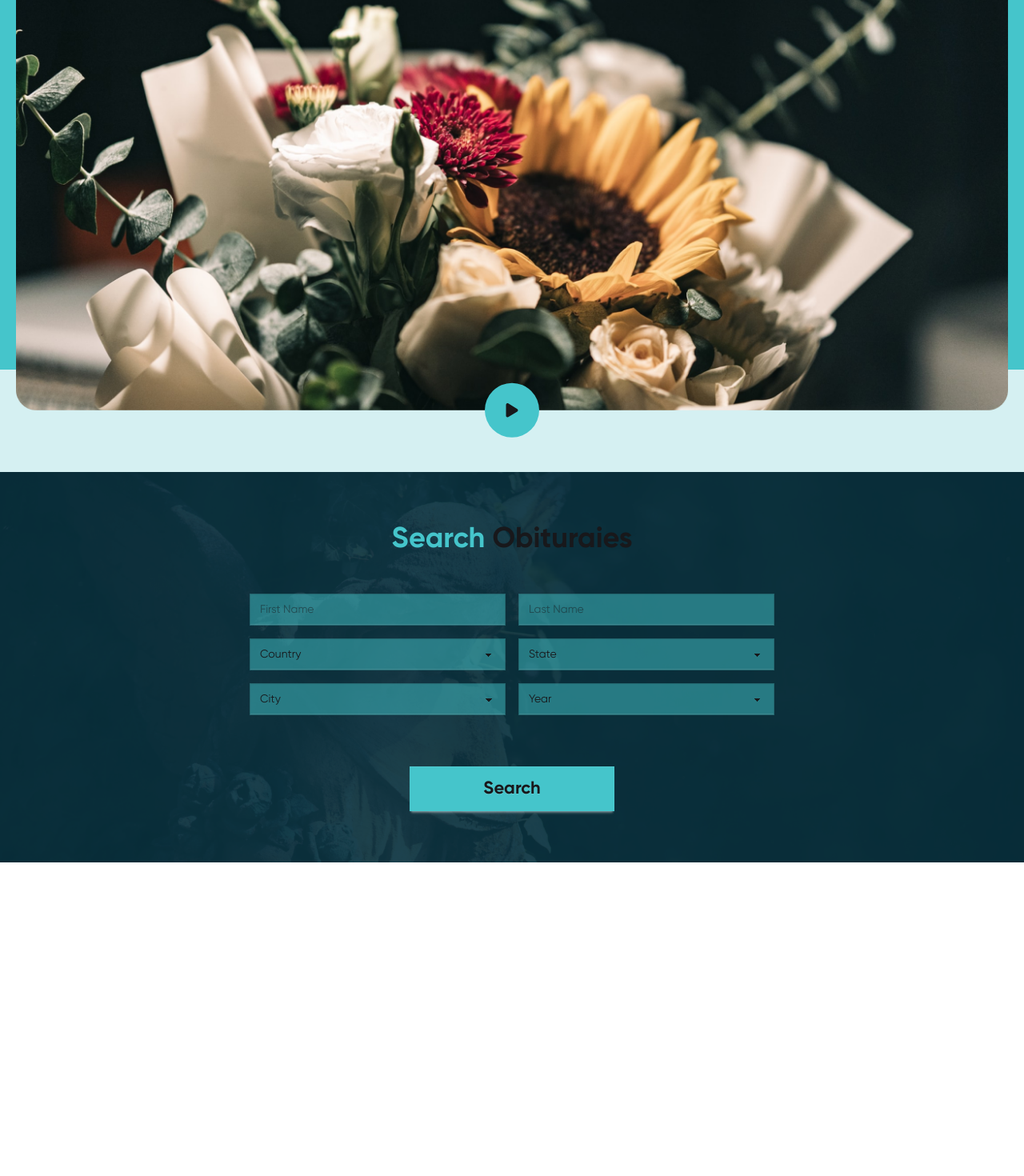
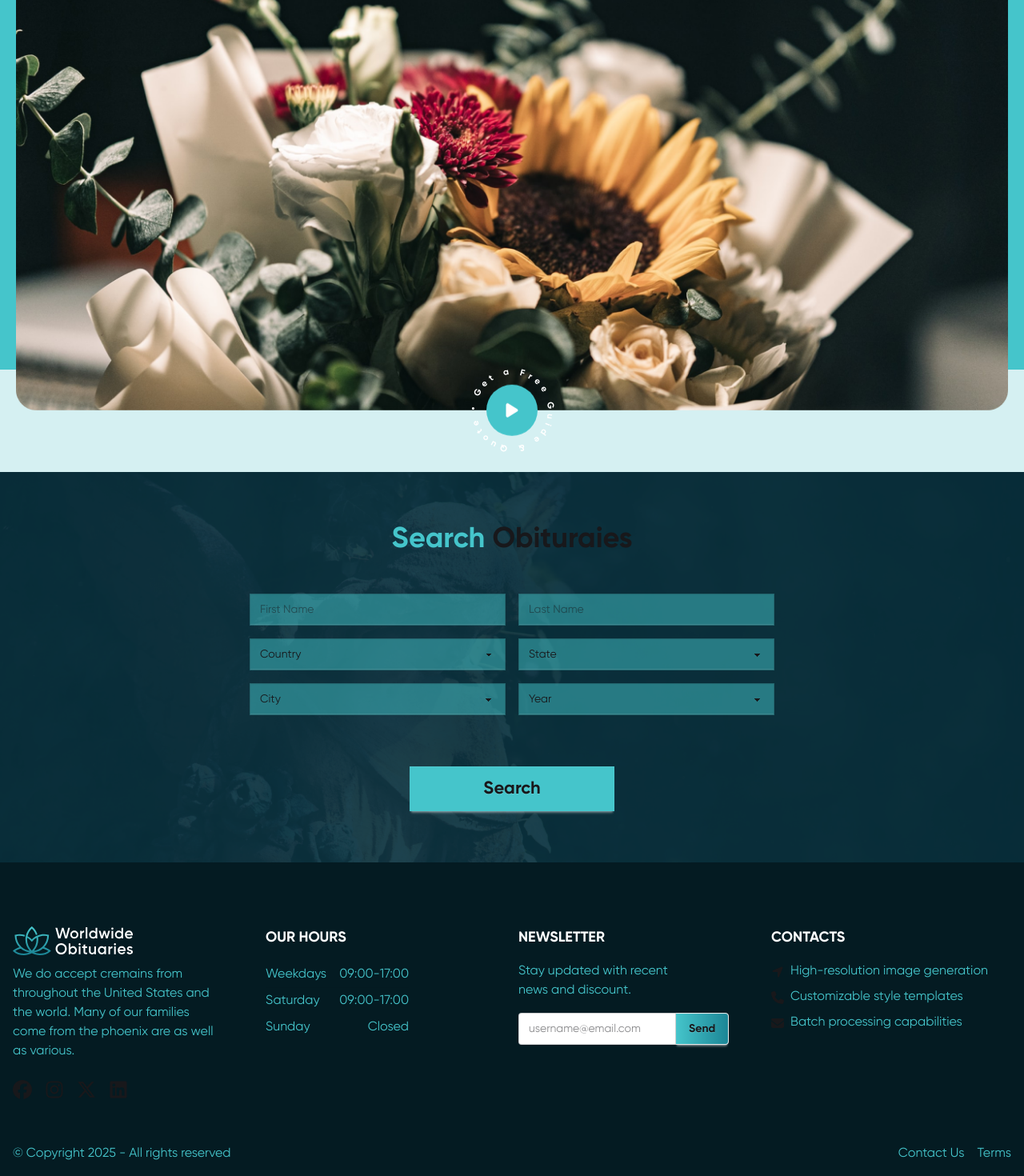
Before and after one commit to ahsanulazim/obituary, a React (Vite) app: page / in a window 1280 px wide. Shown: the part 786-2256 px from the top of the page at 80% size. Before the commit the page ends 1864 px from the top, so only its background shows below. Built offline with nearby package versions, Linux system fonts and the light colour scheme.

Commit message:
footer added

```diff
--- a/src/App.jsx
+++ b/src/App.jsx
@@ -1,5 +1,5 @@
 import Carousel from "./components/Carousel"
-import Header from "./components/Header"
+import Footer from "./components/Footer"
 import Navbar from "./components/Navbar"
 import Search from "./components/Search"
 import Video from "./components/Video"
@@ -14,6 +14,7 @@ function App() {
       <Carousel />
       <Video />
       <Search />
+      <Footer />
     </>
   )
 }
--- /dev/null
+++ b/src/components/Footer.jsx
@@ -0,0 +1,117 @@
+import { FaEnvelope, FaFacebook, FaInstagram, FaLinkedin, FaLocationArrow, FaPhone, FaXTwitter } from 'react-icons/fa6';
+import Logo from '../assets/Images/Logo-Dark.svg'
+
+const Footer = () => {
+    return (<>
+        <footer className="bg-silent ">
+            <footer className="footer grid-cols-1 min-[600px]:grid-cols-2 md:grid-cols-3 lg:grid-cols-4 !grid-flow-dense sm:footer-horizontal max-w-[1380px] mx-auto pt-20 pb-10 px-4 justify-between">
+                <aside>
+                    <img src={Logo} alt="Worldwide Obituary Logo" className='mb-1' />
+                    <p className='max-w-3xs text-base text-main mb-4'>
+                        We do accept cremains from
+                        throughout the United States
+                        and the world. Many of our
+                        families come from the
+                        phoenix are as well as various.
+                    </p>
+                    <div className="grid grid-flow-col gap-4">
+                        <a>
+                            <FaFacebook className='size-6 hover:text-main cursor-pointer' />
+                        </a>
+                        <a>
+                            <FaInstagram className='size-6 hover:text-main cursor-pointer' />
+                        </a>
+                        <a>
+                            <FaXTwitter className='size-6 hover:text-main cursor-pointer' />
+                        </a>
+                        <a>
+                            <FaLinkedin className='size-6 hover:text-main cursor-pointer' />
+                        </a>
+                    </div>
+                </aside>
+                <nav>
+                    <h6 className="footer-title text-white opacity-100 text-lg">Our Hours</h6>
+                    <div className="overflow-x-auto">
+                        <table className="table border-separate text-main">
+
+
+                            <tbody>
+                                {/* row 1 */}
+                                <tr className=''>
+
+                                    <td className="p-0 pr-4 py-1 text-base">Weekdays</td>
+
+                                    <td className="p-0 text-right text-base">09:00-17:00</td>
+                                </tr>
+                                {/* row 2 */}
+                                <tr>
+
+                                    <td className="p-0 py-1 text-base">Saturday</td>
+
+                                    <td className="p-0 text-right text-base">09:00-17:00</td>
+                                </tr>
+                                {/* row 3 */}
+                                <tr>
+
+                                    <td className="p-0 py-1 text-base">Sunday</td>
+
+                                    <td className="p-0 text-right text-base">Closed</td>
+                                </tr>
+                            </tbody>
+                        </table>
+                    </div>
+                </nav>
+                <form>
+                    <h6 className="footer-title text-white opacity-100 text-lg">Newsletter</h6>
+                    <fieldset className="w-full">
+                        <label className='text-main mb-4 text-base'>Stay updated with recent <br /> news and discount. </label><br />
+                        <div className="join mt-4">
+                            <input
+                                type="email"
+                                placeholder="username@email.com"
+                                className="input validator input-bordered join-item" required />
+                            <button className="btn bg-gradient-to-r from-main to-common hover:text-second join-item">Send</button>
+
+                        </div>
+                    </fieldset>
+                </form>
+                <nav>
+                    <h6 className="footer-title text-white opacity-100 text-lg">Contacts</h6>
+                    <ul className=" flex flex-col gap-2 text-xs">
+                        <li>
+                            <FaLocationArrow className='size-4 me-2 inline-block' />
+                            <span className='text-base text-main'>High-resolution image generation</span>
+                        </li>
+                        <li>
+                            <FaPhone className='size-4 me-2 inline-block' />
+                            <span className='text-base text-main'>Customizable style templates</span>
+                        </li>
+                        <li>
+                            <FaEnvelope className='size-4 me-2 inline-block' />
+                            <span className='text-base text-main'>Batch processing capabilities</span>
+                        </li>
+                    </ul>
+                </nav>
+
+            </footer>
+        </footer >
+        <footer className="bg-silent">
+            <footer className="footer gap-y-2 justify-center justify-items-center sm:justify-between sm:footer-horizontal max-w-[1380px] mx-auto items-center p-4 text-main text-base">
+                <aside className="grid-flow-col items-center">
+
+                    <p>© Copyright {new Date().getFullYear()} - All rights reserved</p>
+                </aside>
+                <nav className="grid-flow-col gap-4 md:place-self-center md:justify-self-end order-first sm:order-none">
+                    <a className="cursor-pointer hover:text-common">
+                        Contact Us
+                    </a>
+                    <a className="cursor-pointer hover:text-common">
+                        Terms
+                    </a>
+
+                </nav>
+            </footer></footer></>
+    );
+};
+
+export default Footer;
--- a/src/components/Navbar.jsx
+++ b/src/components/Navbar.jsx
@@ -20,7 +20,7 @@ const Navbar = () => {
         </li>
         <li><a className='hover:text-main hover:bg-transparent'>Plan & Pricing</a></li></>
     return (
-        <header className={`sticky min-[480px]:fixed max-[480px]:bg-dark drawer top-0 z-50 ${Scroll ? 'bg-dark shadow-md' : 'bg-transparent'
+        <header className={`sticky min-[480px]:fixed max-[480px]:bg-silent drawer top-0 z-50 ${Scroll ? 'bg-silent' : 'bg-transparent'
             }`}>
             <input id="my-drawer-3" type="checkbox" className="drawer-toggle" />
             <div className="drawer-content flex flex-col">
--- a/src/components/Video.jsx
+++ b/src/components/Video.jsx
@@ -5,14 +5,41 @@ import thumbnail from "../assets/Images/Video Thumbnail.png";
 const Video = () => {
     return (
         <section className="bg-[#d5f0f2] py-12 min-[420px]:py-20 min-[500px]:py-28 sm:py-32">
-            <div className="bg-main relative h-[120px] min-[365px]:h-[160px] min-[440]:h-[200px] min-[635px]:h-[300px] min-[960px]:h-[460px] xl:h-[600px]">
+            <div className="bg-main relative h-[120px] min-[365px]:h-[160px] min-[440px]:h-[200px] min-[635px]:h-[300px] min-[960px]:h-[500px] xl:h-[600px]">
                 <div className=" absolute top-1/2 left-1/2 translate-[-50%] w-full px-5">
                     <div className="relative">
                         <img src={thumbnail} alt="video thumbnail" className="mx-auto" />
                         <h2 className="text-sm sm:text-xl md:text-3xl lg:text-5xl font-bold text-center absolute top-4 sm:top-10 left-1/2 translate-x-[-50%] w-full">Plan a Beautiful Personalized <br /> Digital Remembrance</h2>
-                        <button className=" rounded-full bg-main p-3 sm:p-6 absolute bottom-0 left-1/2 translate-x-[-50%] translate-y-[50%] cursor-pointer hover:bg-second z-10">
-                            <FaPlay className="text-lg sm:text-xl" />
-                        </button>
+
+                        <div className="absolute bottom-0 left-1/2 translate-x-[-50%] translate-y-[50%] z-10">
+                            <div className="relative w-14 h-14 sm:w-20 sm:h-20 lg:w-28 lg:h-28">
+                                {/* Circular Button */}
+                                <div className="w-7 h-7 sm:w-12 sm:h-12 lg:w-16 lg:h-16 bg-main hover:bg-second transition-colors duration-300 rounded-full flex items-center justify-center absolute top-1/2 left-1/2 -translate-x-1/2 -translate-y-1/2 z-10">
+                                    <FaPlay className="text-white text-sm sm:text-xl" />
+                                </div>
+
+                                {/* Orbiting Text */}
+                                <div className="absolute hidden md:block inset-0 animate-spin-slow">
+                                    <svg className="w-full h-full" viewBox="0 0 100 100">
+                                        <defs>
+                                            <path
+                                                id="orbitPath"
+                                                d="M50,50 m-40,0 a40,40 0 1,1 80,0 a40,40 0 1,1 -80,0"
+                                            />
+                                        </defs>
+                                        <text fill="#fff" fontSize="10" fontWeight="bold">
+                                            <textPath
+                                                xlinkHref="#orbitPath"
+                                                startOffset="0"
+                                                textLength="240"
+                                            >
+                                                • Get a Free Guide & Quote
+                                            </textPath>
+                                        </text>
+                                    </svg>
+                                </div>
+                            </div>
+                        </div>
                     </div>
                 </div>
             </div>
--- a/src/index.css
+++ b/src/index.css
@@ -6,7 +6,7 @@
     --color-lite: #8AB7C5;
     --color-common: #1C8696;
     --color-second: #0D303A;
-    --color-dark: #041B22;
+    --color-silent: #041B22;
     --font-gilroy: "Gilroy", sans-serif;
 }
 
@@ -27,3 +27,17 @@
     src: url("./assets/Font/Gilroy-Bold.woff") format("woff"),
         url("./assets/Font/Gilroy-Bold.woff2") format("woff2");
 }
+
+@keyframes spin-slow {
+    from {
+        transform: rotate(0deg);
+    }
+
+    to {
+        transform: rotate(360deg);
+    }
+}
+
+.animate-spin-slow {
+    animation: spin-slow 10s linear infinite;
+}
```
Also changed, not shown: src/components/Header.jsx (deleted, +0 -55 lines).
